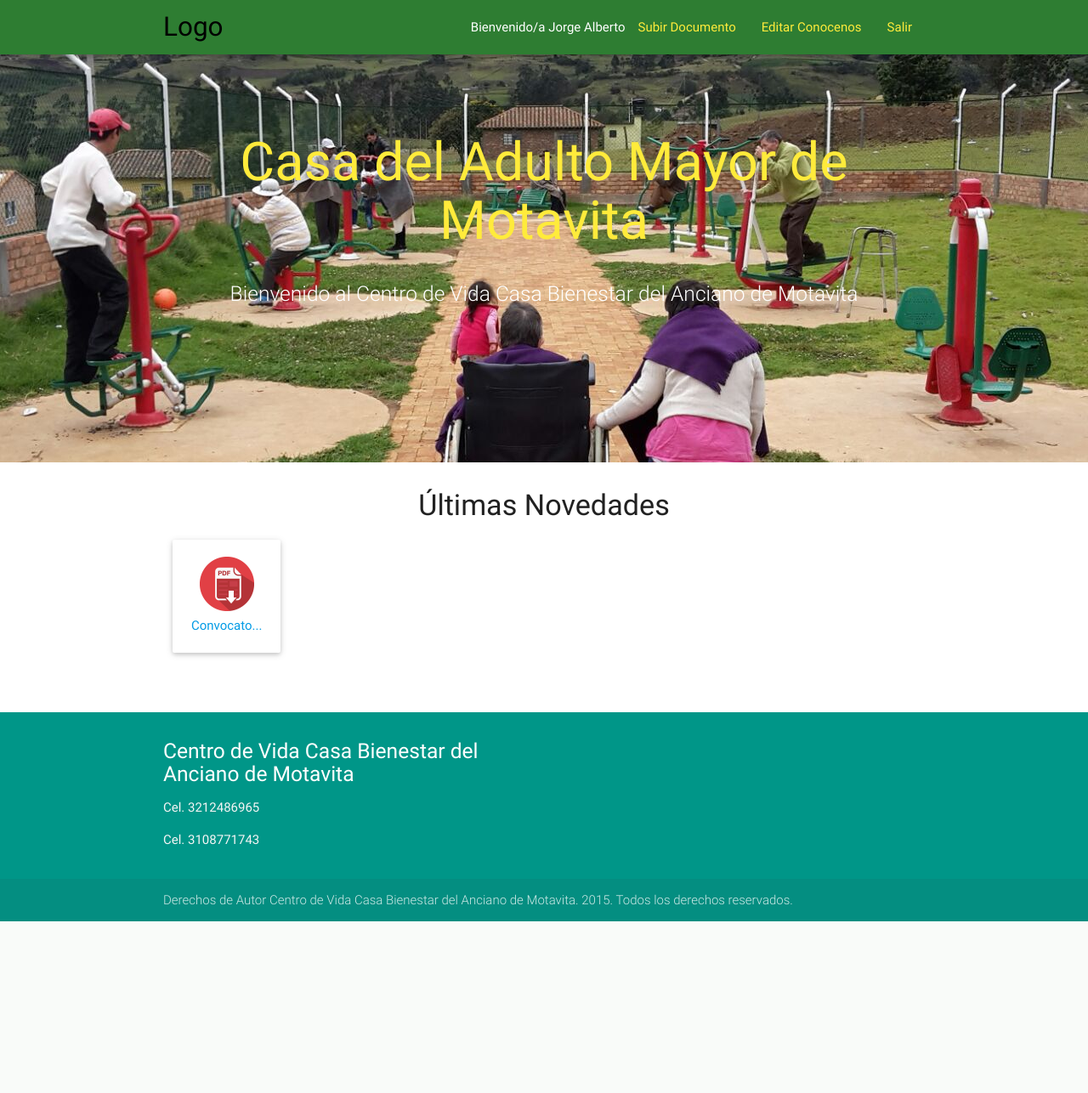
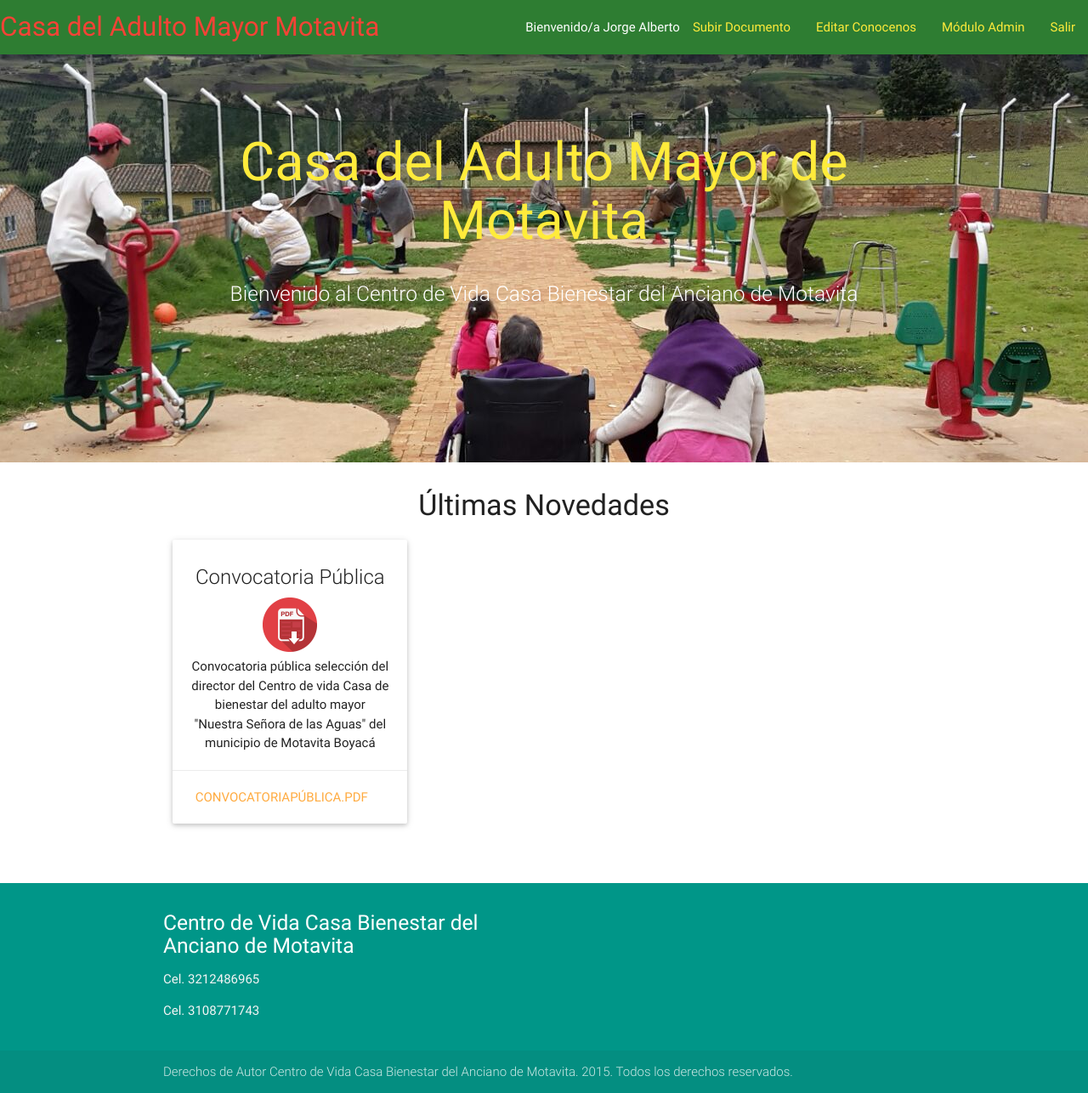
Before and after one commit to lokocharry/Ancianato, a Django app: page /verDocumentos/ in a window 1280 px wide. Shown: the whole page at 85% size. Before the commit the page ends 1084 px from the top, so only its background shows below. Run offline with Django 3.2, Linux system fonts and the light colour scheme; a user stored in the database is signed in; data comes from the database, SQL or seed files in the repository; both versions use the stored data as it was after the commit; parts of the project's set-up code (start-up, migrations or seed data) failed here and were passed over; some libraries are stand-ins or nearby versions.

Commit message:
Modificaco modelo Documento, cambiado Logo y Novedades

```diff
--- a/contenido/models.py
+++ b/contenido/models.py
@@ -43,8 +43,10 @@ TIPO_DOCUMENTO = (
 
 class Documento(models.Model):
 	documento = models.FileField(upload_to='documentos/%Y/%m/%d')
+	titulo = models.CharField(max_length=50, null=True, blank=True)
+	descripcion = models.TextField()
 	usuario = models.ForeignKey(User, null=True, blank=True)
-	tipo=models.CharField(max_length=1, null=True, blank=True, choices=TIPO_DOCUMENTO)
+	tipo = models.CharField(max_length=1, null=True, blank=True, choices=TIPO_DOCUMENTO)
 
 	@property
 	def nombre(self):
--- a/contenido/templates/base.html
+++ b/contenido/templates/base.html
@@ -18,9 +18,8 @@
 </head>
 <body>
 	<nav class="green darken-3" role="navigation">
-		<div class="nav-wrapper container">
-			<a id="logo-container" href="/" class="brand-logo black-text">Logo</a>
-
+		<div class="nav-wrapper">
+			<a id="logo-container left" href="/" class="brand-logo red-text accent-4">Casa del Adulto Mayor Motavita</a>
 			<ul class="right hide-on-med-and-down">
 				{% if user.is_authenticated %}
 					<li>Bienvenido/a {{ user.first_name }}</li>
@@ -31,6 +30,9 @@
 						{% endif %}
 						{%if perms.contenido.add_mision and perms.contenido.add_vision %}
 							<li><a href="/editarConocenos" class="yellow-text accent-2">Editar Conocenos</a></li>
+						{% endif %}
+						{%if user.is_superuser %}
+							<li><a href="/admin" class="yellow-text accent-2">Módulo Admin</a></li>
 						{% endif %}
 					<li><a href="/salir" class="yellow-text accent-2">Salir</a></li>
 				{% else %}
--- a/contenido/templates/verDocumentos.html
+++ b/contenido/templates/verDocumentos.html
@@ -10,13 +10,16 @@
 			<div class="col s12">
 				<h4 class="center">{{ titulo }}</h4>
 				{% for i in documentos %}
-					<div class="col s2 center">
-						<div class="card-panel s2">
-							<span class="white-text">
-								<img src="/static/img/{{ i.extension }}-icon.png" width="64px" height="64px">
-								<br>
-								<a class="tooltipped" data-position="bottom" data-delay="30" data-tooltip="{{ i.nombre }}" href="/media/{{MEDIA_ROOT}}{{i.documento}}">{{ i.nombre|truncatechars:12 }}</a>
-							</span>
+				<div class="col s4 center">
+					<div class="card">
+						<div class="card-content">
+							<span class="card-title">{{ i.titulo }}</span>
+							<a href="/media/{{MEDIA_ROOT}}{{i.documento}}"><img src="/static/img/{{ i.extension }}-icon.png" width="64px" height="64px"></a>
+							<p>{{ i.descripcion }}</p>
+						</div>
+						<div class="card-action">
+							<a class="tooltipped" data-position="bottom" data-delay="30" data-tooltip="{{ i.nombre }}" href="/media/{{MEDIA_ROOT}}{{i.documento}}">{{ i.nombre|truncatechars:30 }}</a>
+						</div>
 					</div>
 				</div>
 				{% empty %}
```
Also changed, not shown: contenido/migrations/0010_auto_20151201_0719.py (added), db.sqlite3, 3 other files. Lines whose indentation alone changed are shown as unchanged.
